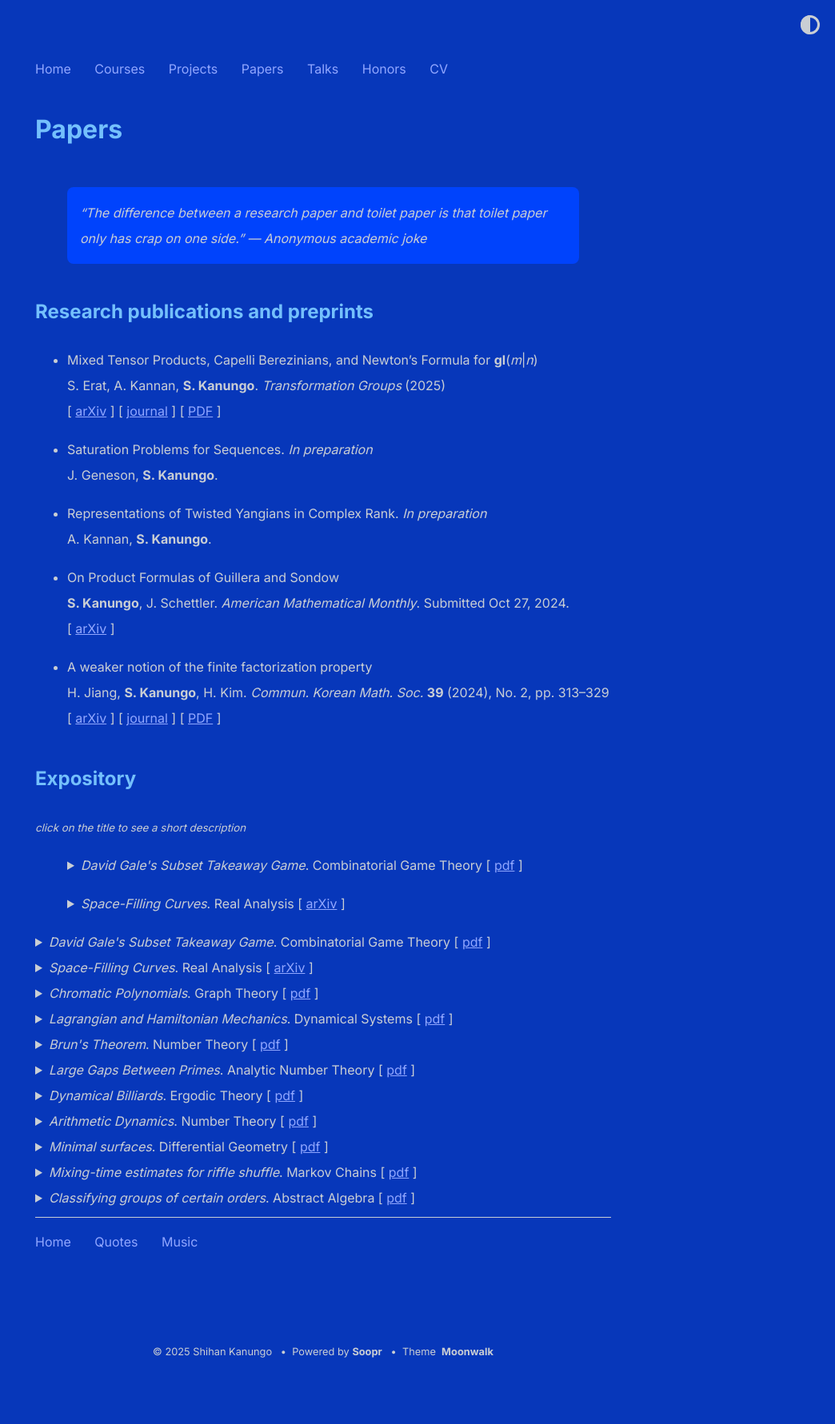
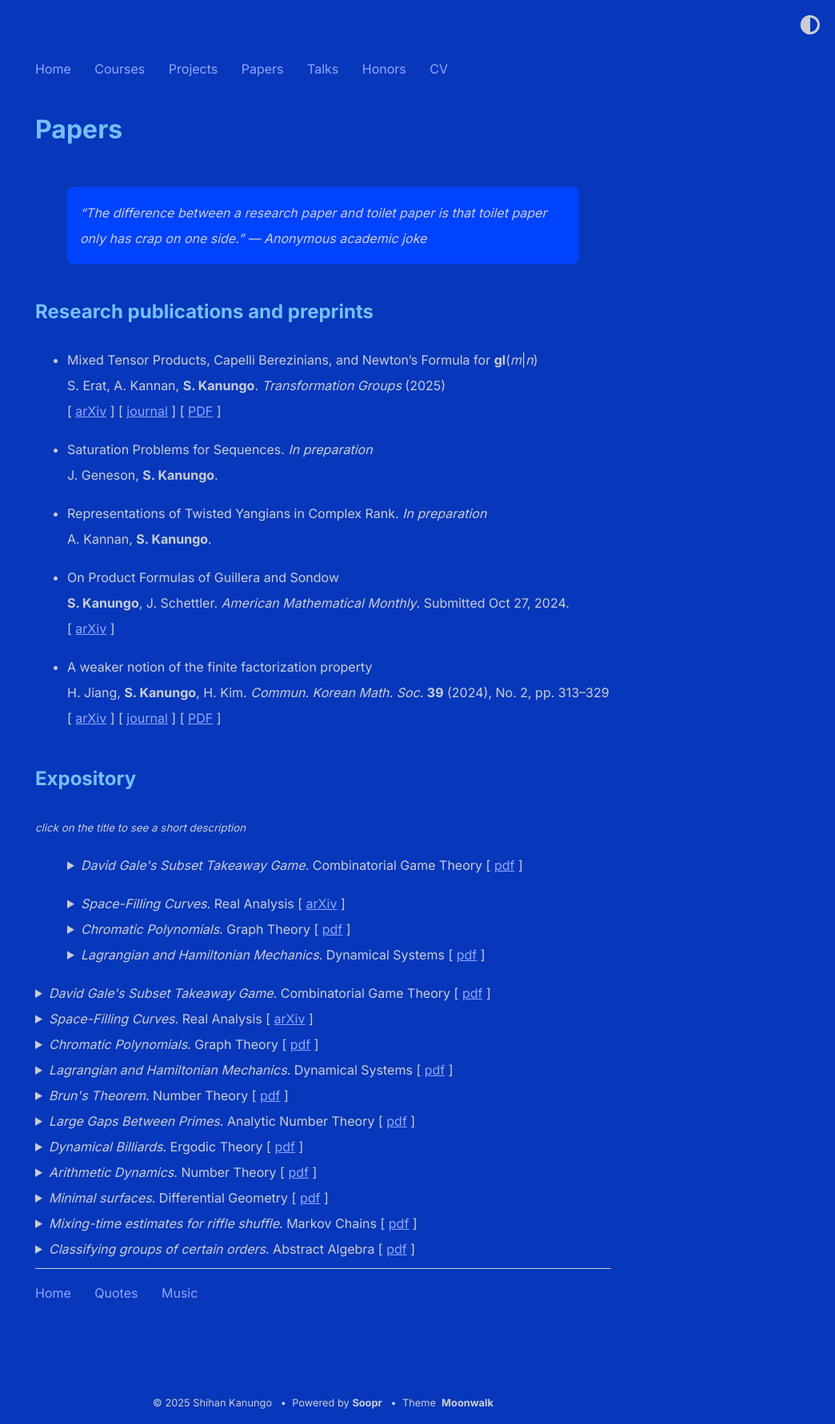
Before and after one commit to shihankanungo/shihankanungo.github.io, a Jekyll site: the page built from papers.md, in a window 1280 px wide. Shown: the whole page at 80% size, without its empty margins (236-1280 px from the left). Built offline with Jekyll 4.4.1, drawn with Linux system fonts in a browser that asks for light colours; before the commit the page ends 1717 px from its top, so only the background shows below that.

Commit message:
Update papers.md

```diff
--- a/papers.md
+++ b/papers.md
@@ -36,7 +36,7 @@ title: Papers
   <summary><i>David Gale's Subset Takeaway Game</i>. Combinatorial Game Theory [ <a href="subset-takeaway.pdf">pdf</a> ] </summary>
   <small>We describe the natural interpretation of the game in terms of simplicial complexes, and the binary star reduction technique that shows that <i>Subset
   Takeaway</i> is a second player win for <i>n</i> < 7. We also look at Subset Takeway played on a graph, and compute the Grundy values for complete <i>n</i>-partite
-  graphs and all bipartite graphs.<br></small><br>
+  graphs and all bipartite graphs.<br></small>
 </details>
 </li> </ul>
 
@@ -46,8 +46,21 @@ title: Papers
   <small>We examine space-filling curves, which are surjective continuous maps from [0, 1] to some higher-dimensional space, usually the unit square [0, 1]<sup>2</sup>. In
   particular, we define Peano’s curve and Lebesgue’s curve, and state some of their properties. We also discuss the Hahn-Mazurkiewicz theorem, which characterizes those
   subsets of <b>R</b><sup>n</sup> that are the image of a space-filling curve. Finally, we discuss real-world applications of Hilbert curves, in particular Google’s
-  <b>S2</b> Cells.<br></small><br>
-  </details>
+  <b>S2</b> Cells.</small><br>
+</details>
+
+<details>
+  <summary><i>Chromatic Polynomials</i>. Graph Theory [ <a href="chromatic-polynomials.pdf">pdf</a> ] </summary>
+  <small>A general introduction to the theory of chromatic polynomials. We derive their salient properties, and describe some practicaI methods for computing them. We
+  briefly discuss the connection between the theory of chromatic polynomials and map coloring problems.</small>
+</details>
+
+<details>
+  <summary><i>Lagrangian and Hamiltonian Mechanics</i>. Dynamical Systems [ <a href="lhd.pdf">pdf</a> ] </summary>
+  <small>we discuss the basics of Lagrangian and Hamiltonian dynamics. We derive the Euler-Lagrange equations fro D’Alembert’s principle, show that they are equivalent to
+  Hamilton’s principle of least actions, and finally use them to derive Hamilton’s equations. We also provide some examples to illustrate the use of Lagrangian and
+  Hamiltonian dynamics.</small>
+</details>
 </li> </ul>
 
 <details>
```
